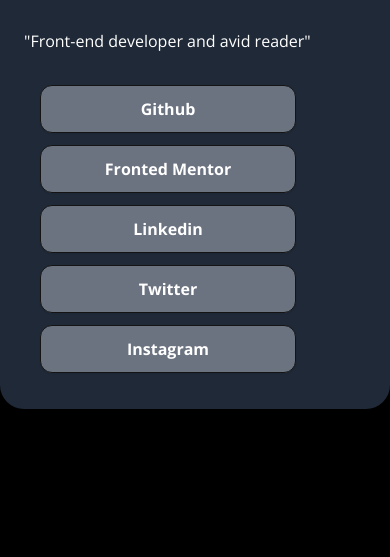
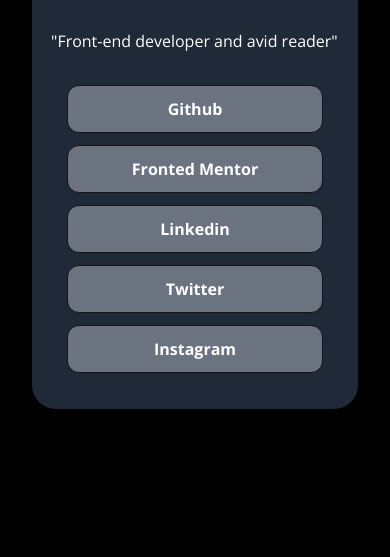
Before and after one commit to SabrinaDoesFullStack/social-links-profile, a plain HTML site: page index.html in a window 390 px wide. Shown: the part 287-844 px from the top of the page. Drawn offline with nearby package versions, Linux system fonts and the light colour scheme.

Commit message:
mini update

```diff
--- a/index.html
+++ b/index.html
@@ -24,7 +24,7 @@
 
 </head>
 
-<body class="open-sans sm:mx-8 my-14 lg:mx-auto lg:my-36 lg:w-96 ">
+<body class="open-sans mx-8 my-14 lg:mx-auto lg:my-36 lg:w-96 ">
   <header class="bg-gray-800  flex justify-center rounded-3xl p-6 ">
     <div class="lg:mx-6">
       <img class="rounded-full h-24 mx-24 mb-8" src="images\avatar-jessica.jpeg" alt="">
```
